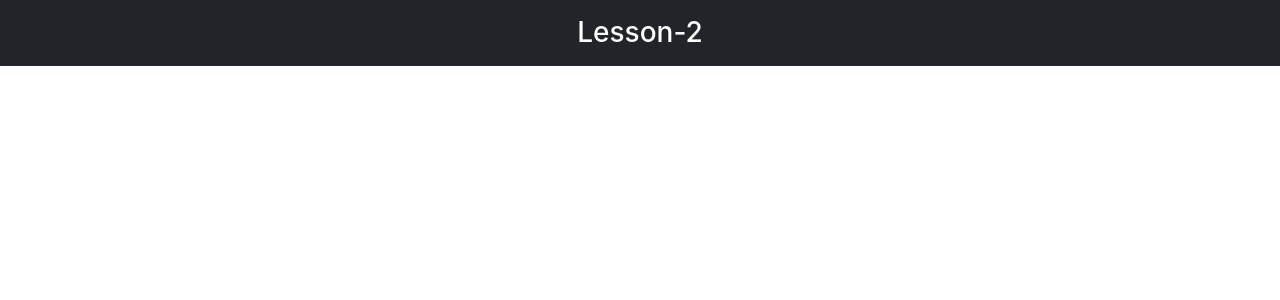
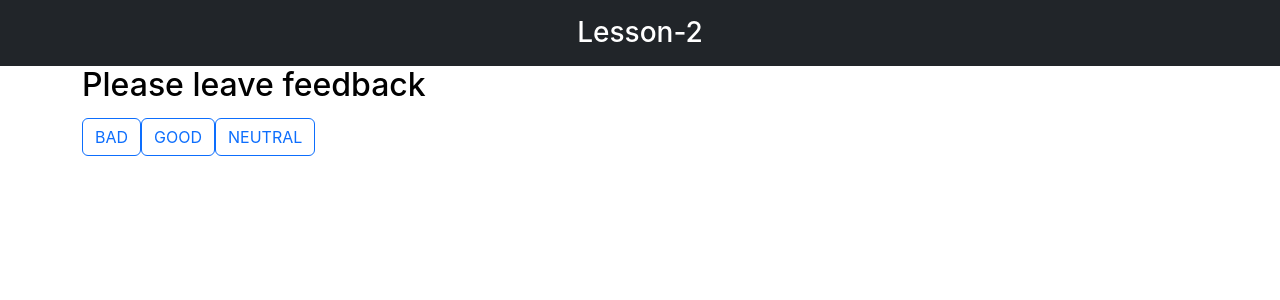
Before and after one commit to MykhailoHordiienko/React-TS, a React (Vite) app: page / in a window 1280 px wide. Shown: the top 300 px of the page. Built offline with nearby package versions, Linux system fonts and the light colour scheme.

Commit message:
add FeedBackOptions

```diff
--- a/src/App.tsx
+++ b/src/App.tsx
@@ -1,14 +1,36 @@
+import { useState } from 'react';
 import './App.css';
+import FeedbackOptions from './components/FeedbackOptions/FeedbackOptions';
+import Header from './components/Header/Header';
+import { OptionStateType } from './types';
 
 function App() {
+  const [option, setOption] = useState<OptionStateType>({
+    bad: 0,
+    good: 0,
+    neutral: 0,
+  });
+
+  const handleOption = (e: React.MouseEvent<HTMLButtonElement, MouseEvent>) => {
+    const {
+      currentTarget: { name },
+    } = e;
+    setOption(prev => {
+      return {
+        ...prev,
+        [name]: prev[name as keyof OptionStateType] + 1,
+      };
+    });
+  };
+
   return (
-    <header className="p-3 text-bg-dark">
-      <div className="container">
-        <div className="d-flex flex-wrap align-items-center justify-content-center">
-          <h3>Lesson-2</h3>
-        </div>
-      </div>
-    </header>
+    <>
+      <Header />
+      <section className="container">
+        <h2>Please leave feedback</h2>
+        <FeedbackOptions options={option} handleOption={handleOption} />
+      </section>
+    </>
   );
 }
 
--- /dev/null
+++ b/src/components/FeedbackOptions/FeedbackOptions.tsx
@@ -0,0 +1,25 @@
+import { FeedbackOptionsProps } from '../../types';
+
+const FeedbackOptions = ({ options, handleOption }: FeedbackOptionsProps) => {
+  const names = Object.keys(options);
+  console.log(names);
+
+  return (
+    <>
+      {names.map(option => (
+        <button
+          key={option}
+          type="button"
+          name={option}
+          onClick={e => {
+            handleOption(e);
+          }}
+          className="btn btn-outline-primary">
+          {option.toUpperCase()}
+        </button>
+      ))}
+    </>
+  );
+};
+
+export default FeedbackOptions;
--- /dev/null
+++ b/src/components/Header/Header.tsx
@@ -0,0 +1,13 @@
+const Header = () => {
+  return (
+    <header className="p-3 text-bg-dark">
+      <div className="container">
+        <div className="d-flex flex-wrap align-items-center justify-content-center">
+          <h3>Lesson-2</h3>
+        </div>
+      </div>
+    </header>
+  );
+};
+
+export default Header;
--- /dev/null
+++ b/src/types.ts
@@ -0,0 +1,14 @@
+export type FeedbackOptionsProps = {
+  options: {
+    bad: number;
+    good: number;
+    neutral: number;
+  };
+  handleOption: (e: React.MouseEvent<HTMLButtonElement, MouseEvent>) => void;
+};
+
+export type OptionStateType = {
+  bad: number;
+  good: number;
+  neutral: number;
+};
```
